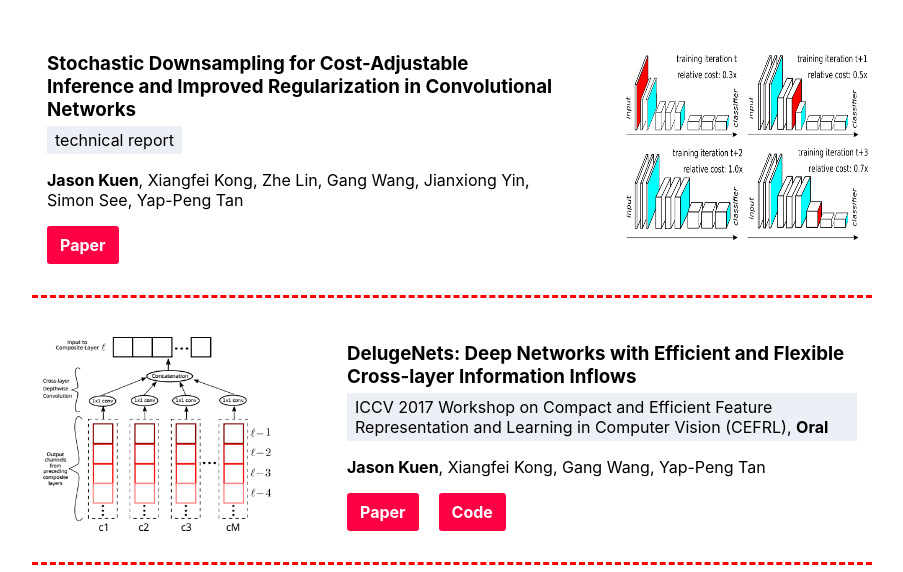
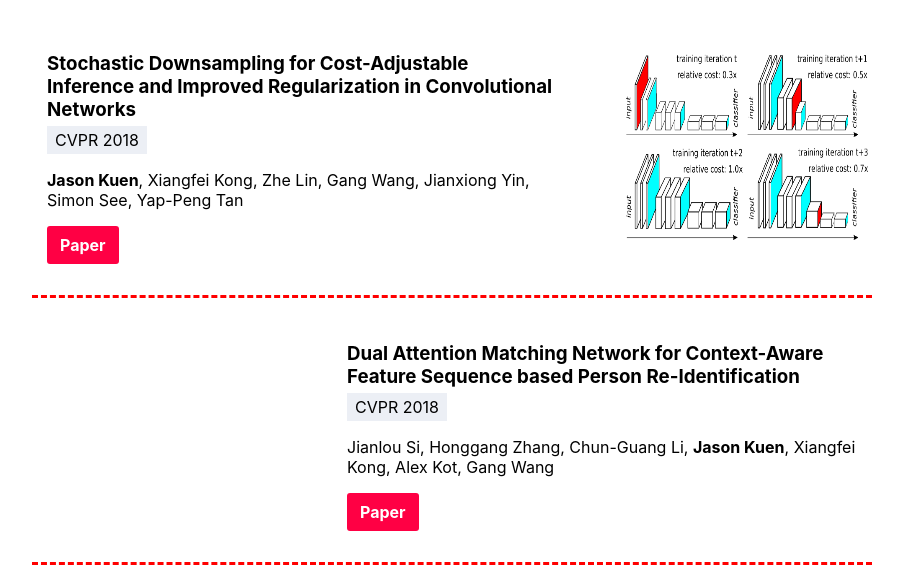
Before and after one commit to xternal2/website, a plain HTML site: page index.html in a window 1280 px wide. Shown: the part 1489-2061 px from the top of the page, without its empty margins (188-1091 px from the left). Drawn offline with Linux system fonts and the light colour scheme.

Commit message:
Update index.html

```diff
--- a/index.html
+++ b/index.html
@@ -141,11 +141,25 @@ My research interests are deep learning (including its domain-agnostic aspects)
                     <h3 class="project__name">
                         Stochastic Downsampling for Cost-Adjustable Inference and Improved Regularization in Convolutional Networks
                     </h3>
-                    <div class="skill-tag">technical report</div>
+                    <div class="skill-tag">CVPR 2018</div>
                     <p>
                     	<strong>Jason Kuen</strong>, Xiangfei Kong, Zhe Lin, Gang Wang, Jianxiong Yin, Simon See, Yap-Peng Tan
                         <div>
                             <a class="btn" href="https://arxiv.org/abs/1801.09335" target="_blank">Paper</a>
+                        </div>
+                    </p>
+                </div>
+            </div>
+            <div class="project">
+                <div class="project__details">
+                    <h3 class="project__name">
+                        Dual Attention Matching Network for Context-Aware Feature Sequence based Person Re-Identification
+                    </h3>
+                    <div class="skill-tag">CVPR 2018</div>
+                    <p>
+                        Jianlou Si, Honggang Zhang, Chun-Guang Li, <strong>Jason Kuen</strong>, Xiangfei Kong, Alex Kot, Gang Wang
+                        <div>
+                            <a class="btn" href="" target="_blank">Paper</a>
                         </div>
                     </p>
                 </div>
```
